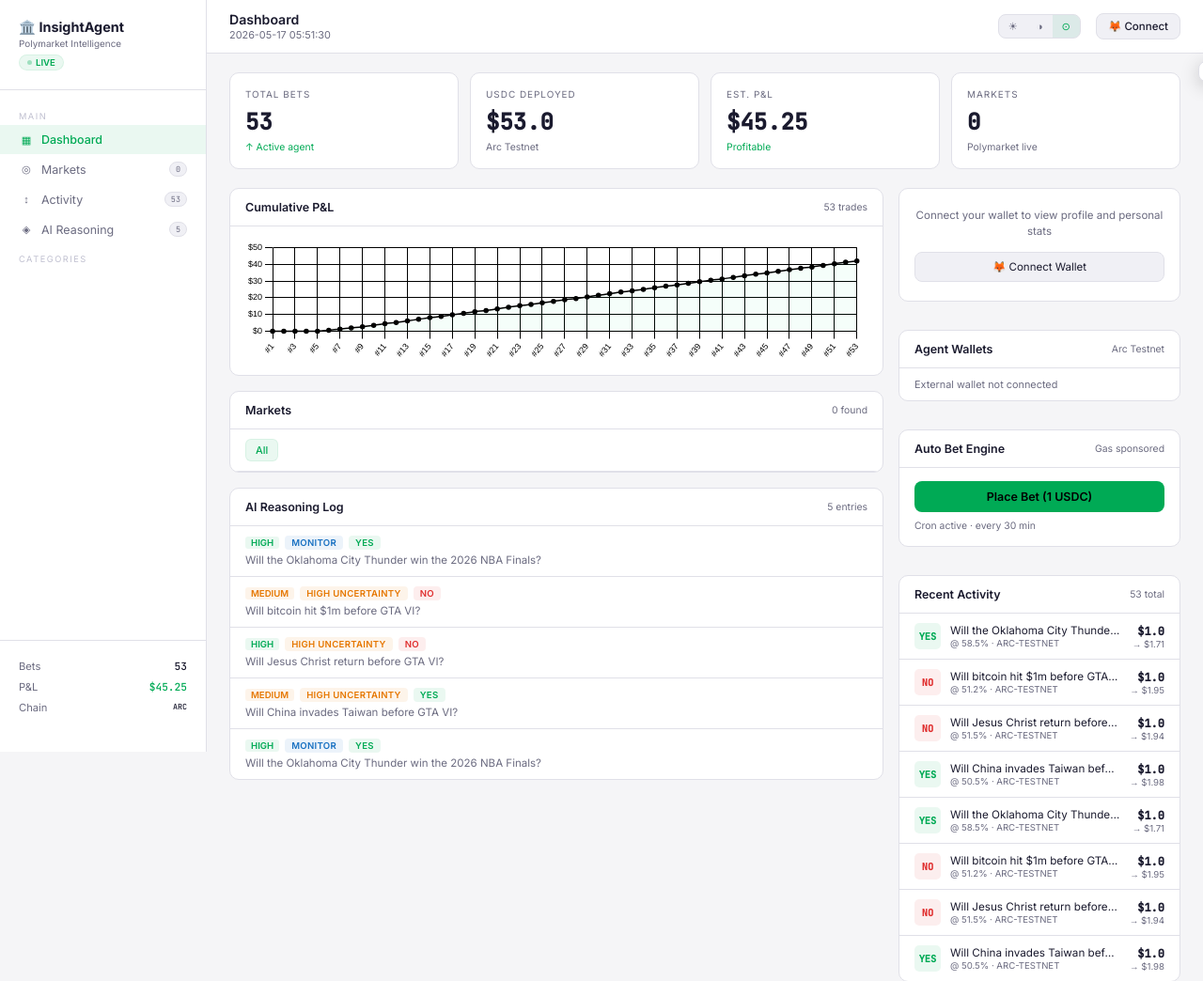
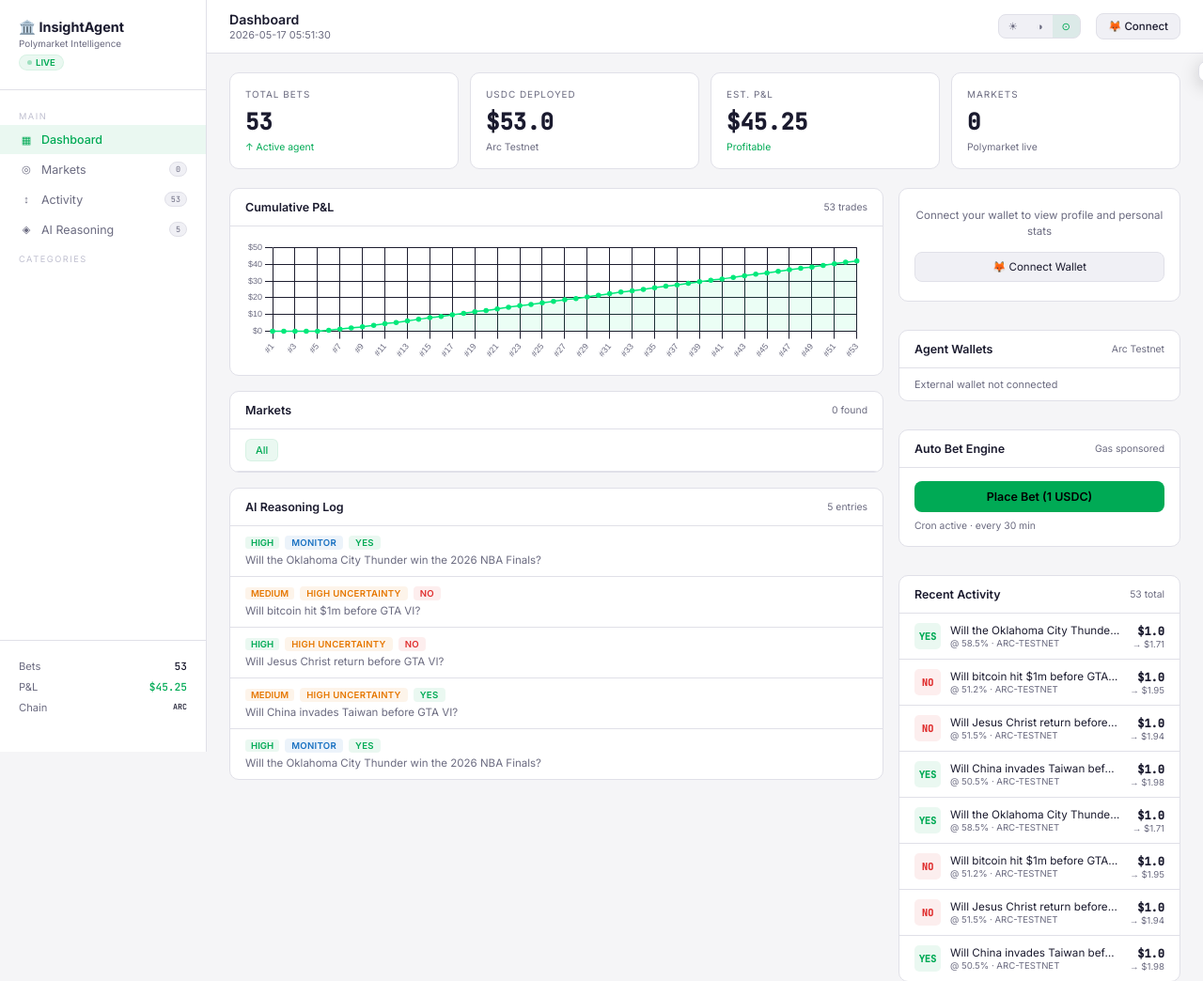
Before and after one commit to 0xdirosa/insightagent, a Flask app: page / in a window 1280 px wide. Shown: the top 1044 px of the page at 94% size. Run offline with Flask 3, Linux system fonts and the light colour scheme; data that the repository does not hold is empty.

Commit message:
fix: chart visibility in dark mode

```diff
--- a/templates/index.html
+++ b/templates/index.html
@@ -620,8 +620,8 @@ if (txData.length) {
   const vals = txData.slice().reverse().map(t => { cum += parseFloat(t.profit||0); return parseFloat(cum.toFixed(2)); });
   new Chart(document.getElementById('pnlChart').getContext('2d'), {
     type:'line',
-    data:{labels,datasets:[{data:vals,borderColor:'var(--accent)',backgroundColor:'rgba(0,232,122,0.04)',borderWidth:1.5,fill:true,tension:0.4,pointRadius:2,pointBackgroundColor:'var(--accent)'}]},
-    options:{responsive:true,plugins:{legend:{display:false},tooltip:{backgroundColor:'var(--surface)',borderColor:'var(--border)',borderWidth:1,titleColor:'var(--text)',bodyColor:'var(--sub)',callbacks:{label:c=>' $'+c.raw}}},scales:{x:{ticks:{color:'var(--sub)',font:{size:9}},grid:{color:'var(--border)'}},y:{ticks:{color:'var(--sub)',font:{size:9},callback:v=>'$'+v},grid:{color:'var(--border)'}}}}
+    data:{labels,datasets:[{data:vals,borderColor:'#00e87a',backgroundColor:'rgba(0,232,122,0.08)',borderWidth:1.5,fill:true,tension:0.4,pointRadius:2,pointBackgroundColor:'#00e87a'}]},
+    options:{responsive:true,plugins:{legend:{display:false},tooltip:{backgroundColor:'#0f0f1a',borderColor:'#1e1e30',borderWidth:1,titleColor:'#e8e8f0',bodyColor:'#6b6b80',callbacks:{label:c=>' $'+c.raw}}},scales:{x:{ticks:{color:'#6b6b80',font:{size:9}},grid:{color:'#1e1e30'}},y:{ticks:{color:'#6b6b80',font:{size:9},callback:v=>'$'+v},grid:{color:'#1e1e30'}}}}
   });
 }
 {% endif %}
```
Also changed, not shown: 1 other file.
